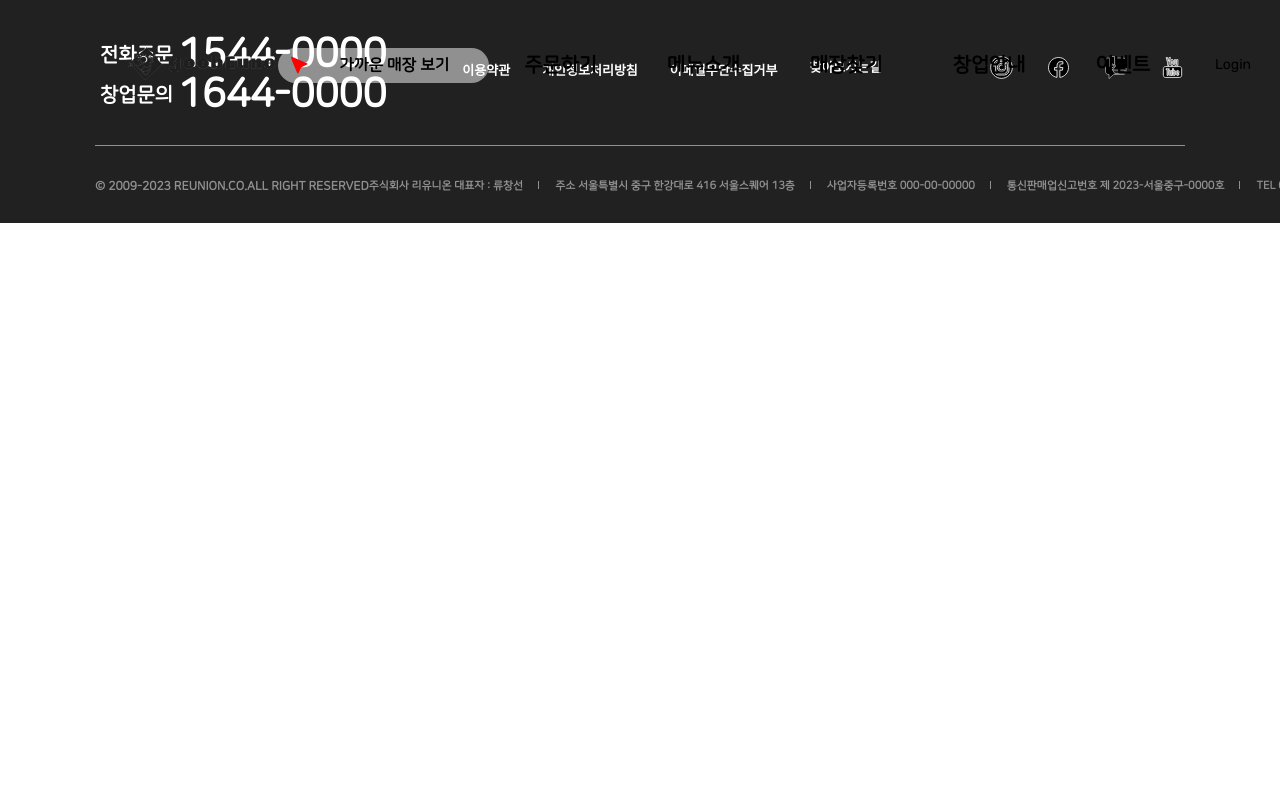
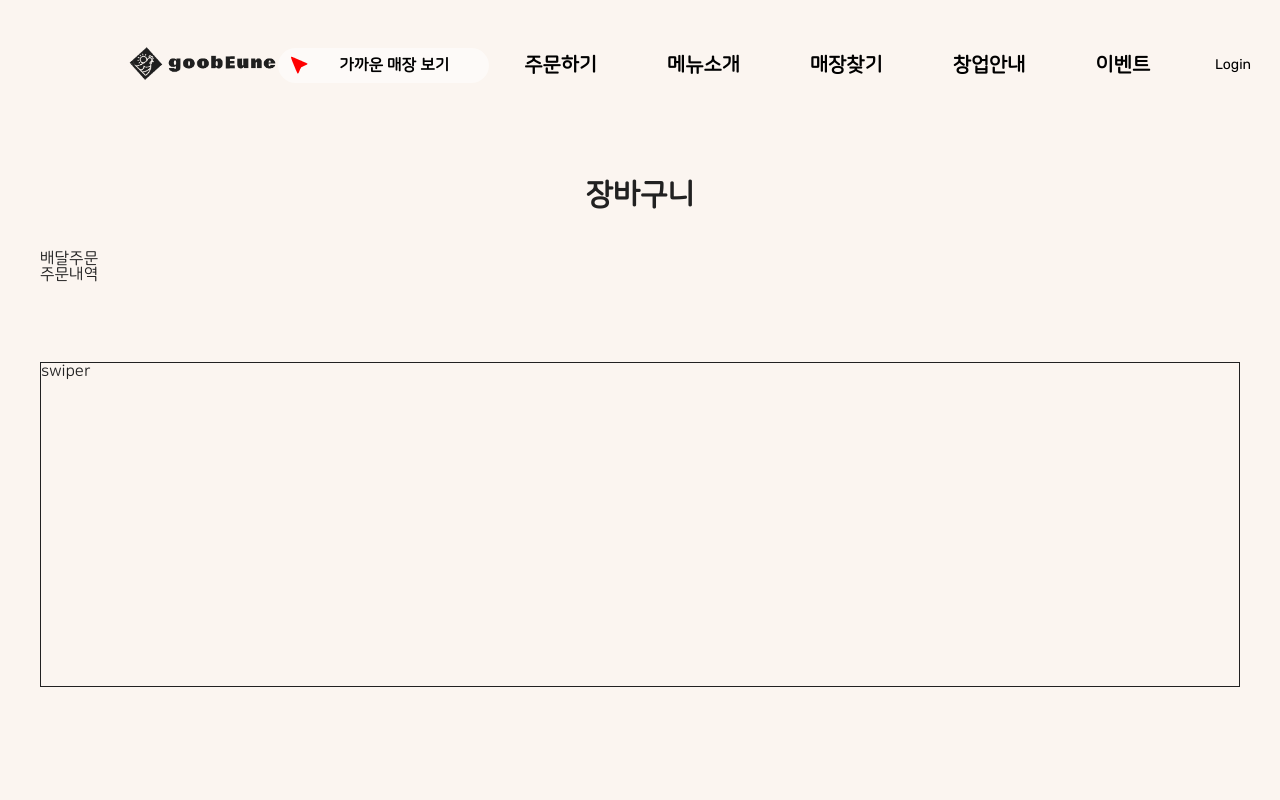
Before and after one commit to ryushin01/goobne, a React (Vite) app: page /goobne/cart in a window 1280 px wide. Shown: the top 800 px of the page. Built offline with nearby package versions, Linux system fonts and the light colour scheme.

Commit message:
:art: 장바구니 기본 UI 진행중

```diff
--- a/src/Router.jsx
+++ b/src/Router.jsx
@@ -4,6 +4,7 @@ import Header from './components/Header/Header';
 import Login from './pages/Login/Login';
 import BaseJoin from './pages/BaseJoin/BaseJoin';
 import Delivery from './pages/Delivery/Delivery';
+import Cart from './pages/Cart/Cart';
 
 const Router = () => {
   return (
@@ -13,6 +14,7 @@ const Router = () => {
         <Route path="/login" element={<Login />} />
         <Route path="/basejoin" element={<BaseJoin />} />
         <Route path="/delivery" element={<Delivery />} />
+        <Route path="/cart" element={<Cart />} />
       </Routes>
       <Footer />
     </BrowserRouter>
--- /dev/null
+++ b/src/pages/Cart/Cart.jsx
@@ -0,0 +1,59 @@
+import styled from 'styled-components';
+
+const Cart = () => {
+  return (
+    <CartMainContainer>
+      <CartWrap>
+        <CartTitle>장바구니</CartTitle>
+        <CartDetailWrap>
+          <div>배달주문</div>
+          <div>주문내역</div>
+        </CartDetailWrap>
+        <CartSwiperWrap>swiper</CartSwiperWrap>
+      </CartWrap>
+    </CartMainContainer>
+  );
+};
+
+export default Cart;
+
+const FlexCenter = `
+  display: flex;
+  justify-content: center;
+`;
+
+// const FlexBetween = `
+//   display: flex;
+//   justify-content: space-between;
+// `;
+
+const CartMainContainer = styled.main`
+  width: 100%;
+  height: 100%;
+  background-color: ${props => props.theme.grayscaleB};
+`;
+
+const CartWrap = styled.div`
+  width: 100%;
+  max-width: 1200px;
+  margin: 150px auto;
+`;
+
+const CartTitle = styled.span`
+  ${FlexCenter};
+  margin-top: 180px;
+  margin-bottom: 40px;
+  font-size: 30px;
+  font-weight: 800;
+`;
+
+const CartDetailWrap = styled.section`
+  width: 100%;
+  padding-bottom: 80px;
+`;
+
+const CartSwiperWrap = styled.div`
+  width: 100%;
+  height: 325px;
+  border: 1px solid;
+`;
```
